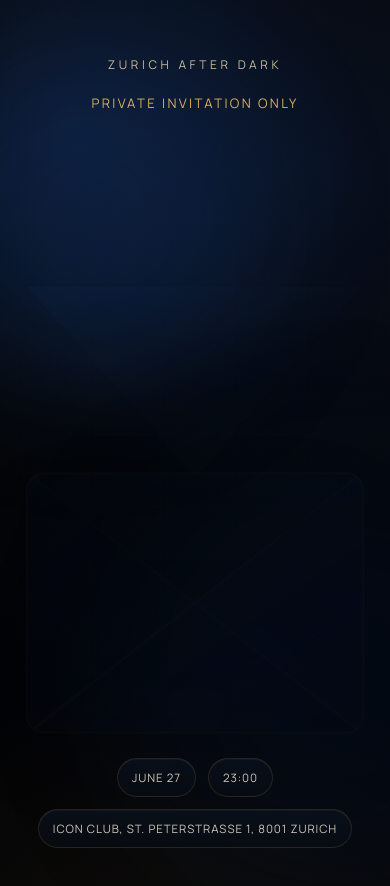
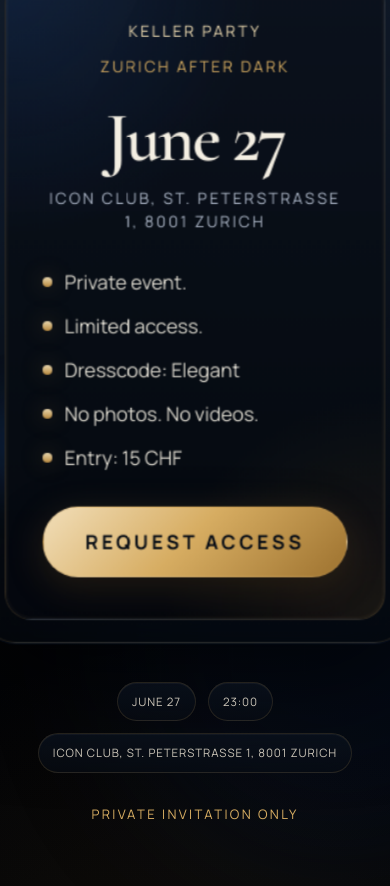
Before and after one commit to Kingsley007-sudo/keller-party, a Next.js app: page / in a window 390 px wide. Shown: the top 886 px of the page. Built offline with nearby package versions, Linux system fonts and the light colour scheme.

Commit message:
app/page optimized

```diff
--- a/app/globals.css
+++ b/app/globals.css
@@ -132,7 +132,12 @@ select {
 
 .home-hero .hero-meta {
   justify-content: center;
-  margin-top: -18px;
+  margin-top: 0;
+}
+
+.hero-meta-kicker {
+  margin-top: -4px;
+  margin-bottom: 0;
 }
 
 .hero-meta span,
@@ -156,7 +161,6 @@ select {
   place-items: center;
   width: 100%;
   perspective: 1400px;
-  animation: float-in 1100ms ease-out both;
 }
 
 .request-shell {
@@ -549,6 +553,7 @@ select {
   display: grid;
   place-items: center;
   transform-style: preserve-3d;
+  isolation: isolate;
 }
 
 .envelope-back,
@@ -571,7 +576,6 @@ select {
   box-shadow:
     0 32px 90px rgba(0, 0, 0, 0.58),
     inset 0 1px 0 rgba(255, 255, 255, 0.06);
-  animation: envelope-clear 620ms 5000ms ease both;
 }
 
 .envelope-flap {
@@ -583,9 +587,6 @@ select {
     linear-gradient(160deg, rgba(27, 58, 102, 0.98), rgba(8, 17, 30, 0.98) 58%, rgba(182, 132, 52, 0.16)),
     linear-gradient(90deg, rgba(215, 173, 98, 0.18), transparent 32%, rgba(215, 173, 98, 0.12));
   transform-origin: top center;
-  animation:
-    envelope-flap-open 1200ms 260ms cubic-bezier(0.2, 0.74, 0.2, 1) both,
-    envelope-clear 620ms 5000ms ease both;
   filter: drop-shadow(0 18px 28px rgba(0, 0, 0, 0.34));
 }
 
@@ -597,13 +598,12 @@ select {
   border-radius: 18px;
   overflow: hidden;
   background:
-    linear-gradient(38deg, rgba(8, 16, 28, 0.98) 0 49.6%, transparent 50%),
-    linear-gradient(-38deg, rgba(10, 22, 38, 0.98) 0 49.6%, transparent 50%),
-    linear-gradient(180deg, transparent 0 34%, rgba(5, 10, 18, 0.98) 34% 100%);
+    linear-gradient(38deg, rgba(8, 16, 28, 0.98) 0 49.6%, rgba(6, 12, 21, 0.98) 50%),
+    linear-gradient(-38deg, rgba(10, 22, 38, 0.98) 0 49.6%, rgba(6, 12, 21, 0.98) 50%),
+    linear-gradient(180deg, rgba(7, 14, 24, 0.98) 0 34%, rgba(5, 10, 18, 0.98) 34% 100%);
   box-shadow:
     inset 0 1px 0 rgba(255, 255, 255, 0.05),
     inset 0 -20px 40px rgba(0, 0, 0, 0.24);
-  animation: envelope-clear 620ms 5000ms ease both;
 }
 
 .envelope-pocket::before {
@@ -618,7 +618,7 @@ select {
 
 .card-frame {
   position: relative;
-  z-index: 5;
+  z-index: 2;
   width: min(100%, 460px);
   padding: 18px;
   border: 1px solid rgba(215, 173, 98, 0.16);
@@ -631,15 +631,14 @@ select {
     0 30px 90px rgba(0, 0, 0, 0.62),
     0 0 0 1px rgba(16, 34, 63, 0.45),
     inset 0 1px 0 rgba(255, 255, 255, 0.06);
-  transform: rotate(0deg);
-  animation:
-    envelope-card-rise 900ms 5650ms cubic-bezier(0.2, 0.74, 0.2, 1) both,
-    card-sway 8s 6650ms ease-in-out infinite;
+  opacity: 0;
+  transform: translateY(260px) scale(0.42);
   transition:
     transform 260ms ease,
     box-shadow 260ms ease,
     border-color 260ms ease,
     filter 260ms ease;
+  will-change: transform;
 }
 
 .card-frame::before {
@@ -701,12 +700,14 @@ select {
 .card-topline {
   display: flex;
   align-items: center;
-  justify-content: space-between;
+  justify-content: center;
   gap: 16px;
+  text-align: center;
 }
 
 .event-label,
-.location {
+.location,
+.card-subtitle {
   margin: 0;
   text-transform: uppercase;
   letter-spacing: 0.16em;
@@ -715,6 +716,11 @@ select {
 
 .event-label {
   color: var(--gold-300);
+}
+
+.card-subtitle {
+  margin-top: 10px;
+  color: var(--gold-400);
 }
 
 .invite-card h2 {
@@ -1370,51 +1376,6 @@ select {
   }
 }
 
-@keyframes envelope-flap-open {
-  0% {
-    transform: rotateX(0deg);
-  }
-  45% {
-    transform: rotateX(0deg);
-  }
-  100% {
-    transform: rotateX(176deg);
-  }
-}
-
-@keyframes envelope-card-rise {
-  0% {
-    opacity: 0;
-    transform: translateY(34px) scale(0.96);
-  }
-  100% {
-    opacity: 1;
-    transform: translateY(0) scale(1);
-  }
-}
-
-@keyframes envelope-clear {
-  0%,
-  45% {
-    opacity: 1;
-    transform: translateY(0) scale(1);
-  }
-  100% {
-    opacity: 0;
-    transform: translateY(34px) scale(0.96);
-  }
-}
-
-@keyframes card-sway {
-  0%,
-  100% {
-    transform: translateY(0);
-  }
-  50% {
-    transform: translateY(-10px);
-  }
-}
-
 @keyframes drift {
   0%,
   100% {
@@ -1499,13 +1460,6 @@ select {
     height: 200px;
   }
 
-  .card-frame {
-    transform: rotate(0deg);
-    animation:
-      mobile-envelope-card-rise 900ms 5650ms cubic-bezier(0.2, 0.74, 0.2, 1) both,
-      mobile-float 7s 6650ms ease-in-out infinite;
-  }
-
   .form-header {
     flex-direction: column;
   }
@@ -1516,27 +1470,6 @@ select {
 
   .admin-filter-bar {
     grid-template-columns: 1fr;
-  }
-}
-
-@keyframes mobile-float {
-  0%,
-  100% {
-    transform: translateY(0);
-  }
-  50% {
-    transform: translateY(-8px);
-  }
-}
-
-@keyframes mobile-envelope-card-rise {
-  0% {
-    opacity: 0;
-    transform: translateY(30px) scale(0.96);
-  }
-  100% {
-    opacity: 1;
-    transform: translateY(0) scale(1);
   }
 }
 
@@ -1553,8 +1486,4 @@ select {
     transform: rotateX(176deg);
   }
 
-  .card-frame {
-    opacity: 1;
-    transform: rotate(0deg);
-  }
-}
+}
--- /dev/null
+++ b/app/invitation-envelope.jsx
@@ -0,0 +1,158 @@
+"use client";
+
+import { motion, useReducedMotion } from "framer-motion";
+import Link from "next/link";
+
+const eventDetails = [
+  "Private event.",
+  "Limited access.",
+  "Dresscode: Elegant",
+  "No photos. No videos.",
+  "Entry: 15 CHF"
+];
+
+const easeOut = [0.2, 0.74, 0.2, 1];
+
+export default function InvitationEnvelope() {
+  const shouldReduceMotion = useReducedMotion();
+
+  const stageVariants = {
+    hidden: shouldReduceMotion
+      ? { opacity: 1, y: 0, scale: 1 }
+      : { opacity: 0, y: 40, scale: 0.96 },
+    show: {
+      opacity: 1,
+      y: 0,
+      scale: 1,
+      transition: { duration: shouldReduceMotion ? 0 : 1.1, ease: easeOut }
+    }
+  };
+
+  const flapVariants = {
+    hidden: {
+      opacity: shouldReduceMotion ? 0 : 1,
+      y: shouldReduceMotion ? 34 : 0,
+      scale: shouldReduceMotion ? 0.92 : 1,
+      rotateX: shouldReduceMotion ? 176 : 0
+    },
+    show: {
+      opacity: shouldReduceMotion ? 0 : [1, 1, 0],
+      y: shouldReduceMotion ? 34 : [0, 0, 34],
+      scale: shouldReduceMotion ? 0.92 : [1, 1, 0.92],
+      rotateX: 176,
+      transition: {
+        rotateX: {
+          delay: shouldReduceMotion ? 0 : 0.25,
+          duration: shouldReduceMotion ? 0 : 1.45,
+          ease: easeOut
+        },
+        opacity: {
+          delay: shouldReduceMotion ? 0 : 4.1,
+          duration: shouldReduceMotion ? 0 : 0.8,
+          times: [0, 0.2, 1],
+          ease: easeOut
+        },
+        y: {
+          delay: shouldReduceMotion ? 0 : 4.1,
+          duration: shouldReduceMotion ? 0 : 0.8,
+          times: [0, 0.2, 1],
+          ease: easeOut
+        },
+        scale: {
+          delay: shouldReduceMotion ? 0 : 4.1,
+          duration: shouldReduceMotion ? 0 : 0.8,
+          times: [0, 0.2, 1],
+          ease: easeOut
+        }
+      }
+    }
+  };
+
+  const envelopeVariants = {
+    hidden: shouldReduceMotion
+      ? { opacity: 0, y: 34, scale: 0.92 }
+      : { opacity: 1, y: 0, scale: 1 },
+    show: {
+      opacity: shouldReduceMotion ? 0 : [1, 1, 0],
+      y: shouldReduceMotion ? 34 : [0, 0, 34],
+      scale: shouldReduceMotion ? 0.92 : [1, 1, 0.92],
+      transition: {
+        delay: shouldReduceMotion ? 0 : 4.1,
+        duration: shouldReduceMotion ? 0 : 0.8,
+        times: [0, 0.35, 1],
+        ease: easeOut
+      }
+    }
+  };
+
+  const cardVariants = {
+    hidden: shouldReduceMotion
+      ? { opacity: 1, y: -52, scale: 1.22, zIndex: 5 }
+      : { opacity: 0, y: 260, scale: 0.42, zIndex: 2 },
+    show: {
+      opacity: shouldReduceMotion ? 1 : [0, 1, 1],
+      y: shouldReduceMotion ? -52 : [260, 150, 28, -72, -52],
+      scale: shouldReduceMotion ? 1.22 : [0.42, 0.52, 0.82, 1.28, 1.22],
+      zIndex: 5,
+      transition: {
+        opacity: {
+          delay: shouldReduceMotion ? 0 : 3.0,
+          duration: shouldReduceMotion ? 0 : 0.38,
+          times: [0, 0.35, 1]
+        },
+        y: {
+          delay: shouldReduceMotion ? 0 : 1.72,
+          duration: shouldReduceMotion ? 0 : 2.45,
+          times: [0, 0.24, 0.54, 0.9, 1],
+          ease: easeOut
+        },
+        scale: {
+          delay: shouldReduceMotion ? 0 : 1.72,
+          duration: shouldReduceMotion ? 0 : 2.45,
+          times: [0, 0.24, 0.54, 0.9, 1],
+          ease: easeOut
+        },
+        zIndex: { delay: shouldReduceMotion ? 0 : 3.0, duration: 0 }
+      }
+    }
+  };
+
+  return (
+    <motion.div
+      className="scene"
+      variants={stageVariants}
+      initial="hidden"
+      animate="show"
+    >
+      <div className="halo-ring halo-ring-one" />
+      <div className="halo-ring halo-ring-two" />
+      <div className="envelope-stage" aria-label="Keller Party invitation">
+        <motion.div className="envelope-back" variants={envelopeVariants} />
+        <motion.div className="envelope-flap" variants={flapVariants} />
+        <motion.div className="card-frame" variants={cardVariants}>
+          <div className="foil foil-top" />
+          <div className="foil foil-side" />
+          <div className="invite-card">
+            <div className="card-topline">
+              <p className="event-label">KELLER PARTY</p>
+            </div>
+            <p className="card-subtitle">Zurich After Dark</p>
+            <h2>June 27</h2>
+            <p className="location">
+              Icon Club, St. Peterstrasse 1, 8001 Zurich
+            </p>
+            <ul className="details-list">
+              {eventDetails.map((detail) => (
+                <li key={detail}>{detail}</li>
+              ))}
+            </ul>
+            <Link href="/request-access" className="primary-button button-link">
+              Request access
+            </Link>
+          </div>
+        </motion.div>
+        <motion.div className="envelope-pocket" variants={envelopeVariants} />
+      </div>
+    </motion.div>
+  );
+}
--- a/app/page.jsx
+++ b/app/page.jsx
@@ -1,12 +1,4 @@
-import Link from "next/link";
-
-const eventDetails = [
-  "Private event.",
-  "Limited access.",
-  "Dresscode: Elegant",
-  "No photos. No videos.",
-  "Entry: 15 CHF"
-];
+import InvitationEnvelope from "./invitation-envelope";
 
 export default function HomePage() {
   return (
@@ -15,48 +7,14 @@ export default function HomePage() {
       <div className="ambient ambient-right" />
       <div className="grid-glow" />
       <section className="hero home-hero">
-        <div className="hero-copy">
-          <p className="eyebrow">Zurich After Dark</p>
-          <p className="hero-kicker">Private invitation only</p>
-        </div>
-
-        <div className="scene">
-          <div className="halo-ring halo-ring-one" />
-          <div className="halo-ring halo-ring-two" />
-          <div className="envelope-stage" aria-label="Keller Party invitation">
-            <div className="envelope-back" />
-            <div className="envelope-flap" />
-            <div className="card-frame">
-              <div className="foil foil-top" />
-              <div className="foil foil-side" />
-              <div className="invite-card">
-                <div className="card-topline">
-                  <p className="event-label">KELLER PARTY</p>
-                  <span className="status-pill">Private list</span>
-                </div>
-                <h2>June 27</h2>
-                <p className="location">
-                  Icon Club, St. Peterstrasse 1, 8001 Zurich
-                </p>
-                <ul className="details-list">
-                  {eventDetails.map((detail) => (
-                    <li key={detail}>{detail}</li>
-                  ))}
-                </ul>
-                <Link href="/request-access" className="primary-button button-link">
-                  Request access
-                </Link>
-              </div>
-            </div>
-            <div className="envelope-pocket" />
-          </div>
-        </div>
+        <InvitationEnvelope />
 
         <div className="hero-meta">
           <span>June 27</span>
           <span>23:00</span>
           <span>Icon Club, St. Peterstrasse 1, 8001 Zurich</span>
         </div>
+        <p className="hero-kicker hero-meta-kicker">Private invitation only</p>
       </section>
     </main>
   );
--- a/package.json
+++ b/package.json
@@ -12,6 +12,7 @@
   },
   "dependencies": {
     "@supabase/supabase-js": "^2.103.0",
+    "framer-motion": "^12.38.0",
     "next": "^14.2.25",
     "react": "^18.3.1",
     "react-dom": "^18.3.1"
```
Also changed, not shown: 1 other file (tests, documents, lock files or other folders).
